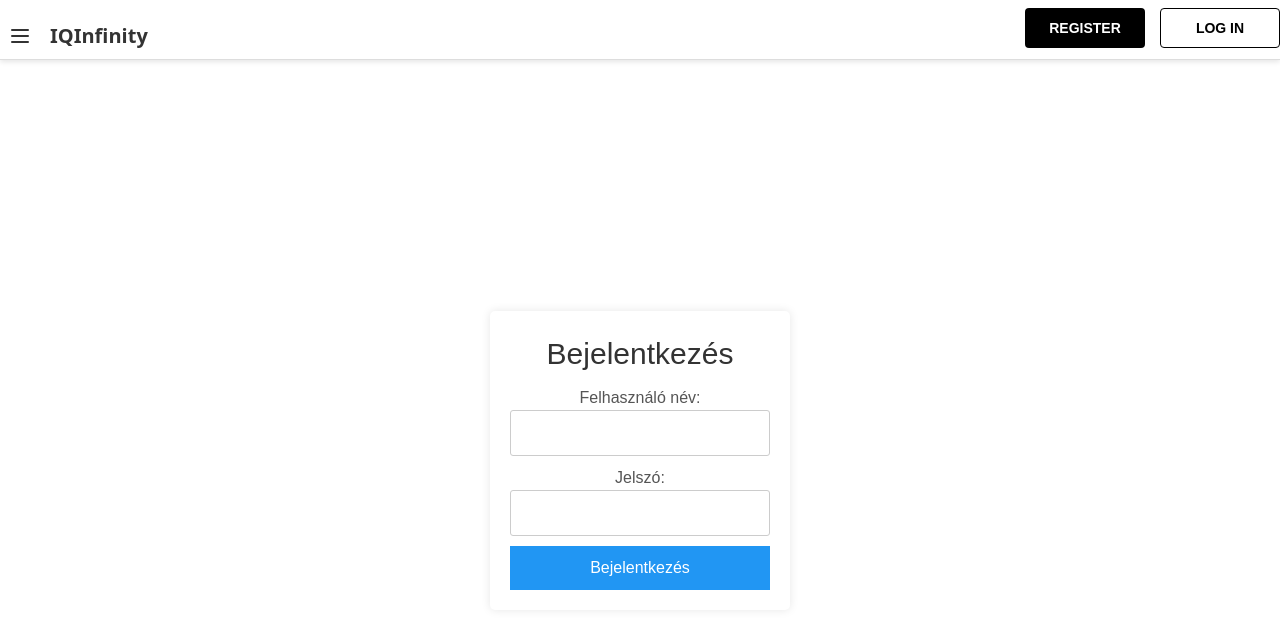
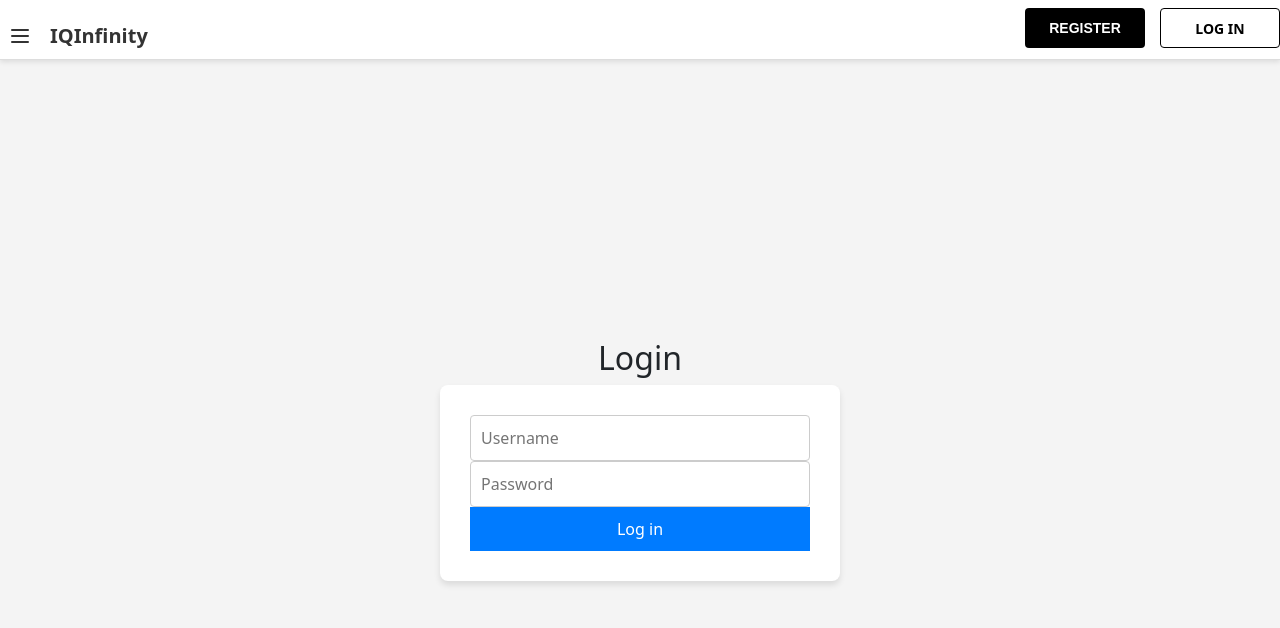
Before and after one commit to KaranyiczGabor/Vizsgaremek, a React (Create React App) app in the folder frontendfiles/: page /login in a window 1280 px wide. Shown: the top 628 px of the page. Built offline with nearby package versions, Linux system fonts and the light colour scheme.

Commit message:
profil fül jelenik meg a bejelentkezés után

```diff
--- a/frontendfiles/src/App.js
+++ b/frontendfiles/src/App.js
@@ -17,7 +17,7 @@ function App() {
 
       <Routes>
 
-        <Route path="/home" element={<Home/>}/>
+        <Route path="/" element={<Home/>}/>
         <Route path="/register" element={<Register/>}/>
         <Route path="/login" element={<Login/>}/>
         <Route path="/quiz" element={<Quiz/>}/>
--- a/frontendfiles/src/Login.css
+++ b/frontendfiles/src/Login.css
@@ -1,53 +1,57 @@
+/* Login.css */
 
-.login {
-    font-family: Arial, sans-serif;
+.login-container {
   display: flex;
+  flex-direction: column;
+  align-items: center;
   justify-content: center;
-    align-items: center;
   height: 100vh;
-    margin: 0;
+  background-color: #f4f4f4;
+}
+
+h2 {
+  font-size: 24px;
+  margin-bottom: 20px;
+  color: #333;
 }
 
 form {
-    background-color: white;
-    padding: 20px;
-    border-radius: 5px;
-    box-shadow: 0 0 10px rgba(0, 0, 0, 0.1);
-    width: 300px;
-  }
-
-  .bejelentkezes {
-    margin-top: 0;
-    text-align: center;
-    color: #333;
-    font-size: 30px;
-  }
-
-  label {
-    display: block;
-    margin-bottom: 10px;
-    color: #555;
+  background: white;
+  padding: 30px;
+  border-radius: 8px;
+  box-shadow: 0 4px 6px rgba(0, 0, 0, 0.1);
+  display: flex;
+  flex-direction: column;
+  width: 100%;
+  max-width: 400px;
 }
 
 input {
   width: 100%;
   padding: 10px;
-    margin-bottom: 10px;
+  margin-bottom: 15px;
   border: 1px solid #ccc;
-    border-radius: 3px;
+  border-radius: 4px;
+  font-size: 16px;
 }
 
 button {
-    width: 100%;
+  background: #007bff;
+  color: white;
   padding: 10px;
   border: none;
-    border-radius: 3px;
-    background-color: #2196F3;
-    color: white;
-    font-size: 16px;
+  border-radius: 4px;
+  font-size: 18px;
   cursor: pointer;
+  transition: background 0.3s ease;
 }
 
 button:hover {
-    background-color: #1976D2;
+  background: #0056b3;
 }
+
+.error {
+  color: red;
+  font-size: 14px;
+  margin-bottom: 10px;
+}
--- a/frontendfiles/src/Login.js
+++ b/frontendfiles/src/Login.js
@@ -1,58 +1,58 @@
-import React from 'react'
+import React, { useState } from 'react'
 import './Login.css'
 import { useNavigate } from 'react-router-dom'
 
 
-export default function Login() {
+export default function Login({ setIsLoggedIn }) {
+  const [username, setUsername] = useState("");
+  const [password, setPassword] = useState("");
+  const [error, setError] = useState("");
   let navigate = useNavigate()
 
 
-    function Post() {
+  const handleLogin = async (e) => {
+    e.preventDefault();
+    setError(""); // Hibajelzés törlése
 
+    try {
+      const response = await fetch("http://192.168.121.70:5248/api/users/login", {
+        method: "POST",
+        headers: { "Content-Type": "application/json" },
+        body: JSON.stringify({ username, password }),
+      });
 
+      if (!response.ok) {
+        throw new Error("Invalid credentials");
+      }
 
-        let regdatas = {
-            UserName: document.getElementById("name").value,
-            Password: document.getElementById("password").value
+      const data = await response.json();
+      localStorage.setItem("token", data.token); // Token mentése
+      setIsLoggedIn(true); // Állapot frissítése
+      navigate("/home"); // Átirányítás
+    } catch (err) {
+      setError("Login failed. Check your credentials.");
+    }
+  };
 
-        }
-        console.log(regdatas);
-        fetch("http://192.168.121.193:5248/api/users/login", {
-            method: "POST",
-            body: JSON.stringify(regdatas),
-            headers: {
-                "Content-Type": "application/json"
-            }
-        }
-    )
-    .then(function(res) {
-      console.log(res);
-        navigate("/")
-    })
-  }
   return (
-    <div className='login'>
-
-         <form   onSubmit={function(event) {
-            event.preventDefault()
-            Post()
-        }}>
-
-      <label className='bejelentkezes'>Bejelentkezés</label>
-      <label>
-        Felhasználó név:
-        <input
-          type="text" id='name'/>
-      </label>
-      <br />
-      <label>
-        Jelszó:
-        <input
-          type="password" id='password'/>
-      </label>
-      <br />
-      <button type="submit">Bejelentkezés</button>
+    <div className="login-container">
+    <h2>Login</h2>
+    {error && <p className="error">{error}</p>}
+    <form onSubmit={handleLogin}>
+      <input
+        type="text"
+        placeholder="Username"
+        value={username}
+        onChange={(e) => setUsername(e.target.value)}
+      />
+      <input
+        type="password"
+        placeholder="Password"
+        value={password}
+        onChange={(e) => setPassword(e.target.value)}
+      />
+      <button type="submit">Log in</button>
     </form>
-    </div>
+  </div>
   )
 }
--- a/frontendfiles/src/Navbar.js
+++ b/frontendfiles/src/Navbar.js
@@ -1,11 +1,21 @@
 import { Link } from 'react-router-dom';
-import { useState } from "react";
+import { useEffect, useState } from "react";
 import { Menu } from "lucide-react";
 import Sidebar from "./Sidebar";
 import "./Navbar.css";
 
 export default function Navbar() {
   const [isOpen, setIsOpen] = useState(false);
+  const [isLoggedIn, setIsLoggedIn] = useState(!!localStorage.getItem("token"));
+
+  const handleLogout = () => {
+    localStorage.removeItem("token");
+    setIsLoggedIn(false);
+  };
+
+  useEffect(() => {
+    setIsLoggedIn(!!localStorage.getItem("token"));
+  }, []);
 
   return (
     <>
@@ -18,8 +28,18 @@ export default function Navbar() {
         </div>
 
         <ul className="menu-items">
-          <li><Link to="/register" className="register">Register</Link></li>
-          <li><Link to="/login" className="login">Log in</Link></li>
+
+        {!isLoggedIn ? (
+            <>
+              <li><Link to="/register" className='register'>Register</Link></li>
+              <li><Link to="/login" className='login'>Log in</Link></li>
+            </>
+          ) : (
+            <>
+              <li><button onClick={handleLogout}>Logout</button></li>
+              <li><Link to="/profile"><i className="bi bi-gear"></i></Link></li>
+            </>
+          )}
         </ul>
       </nav>
 
--- a/frontendfiles/src/Sidebar.js
+++ b/frontendfiles/src/Sidebar.js
@@ -20,7 +20,7 @@ export default function Sidebar({ isOpen, onClose }) {
                     </button>
                 </div>
                 <ul className="sidebar-menu">
-                    <li><Link to="/home"> Home </Link></li>
+                    <li><Link to="/"> Home </Link></li>
                     <li><Link to="/quiz">Quiz</Link></li>
                     <li>Donate</li>
                 </ul>
```
Lines whose indentation alone changed are shown as unchanged.
